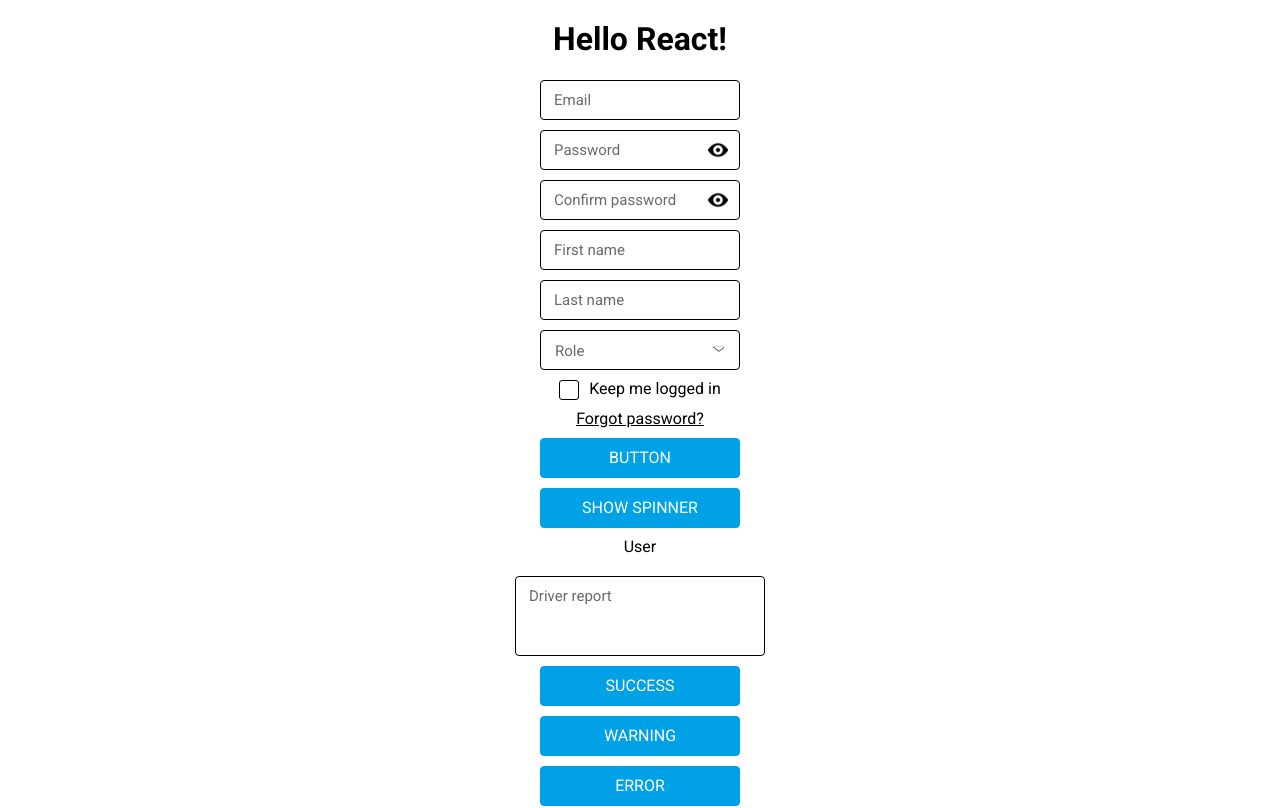
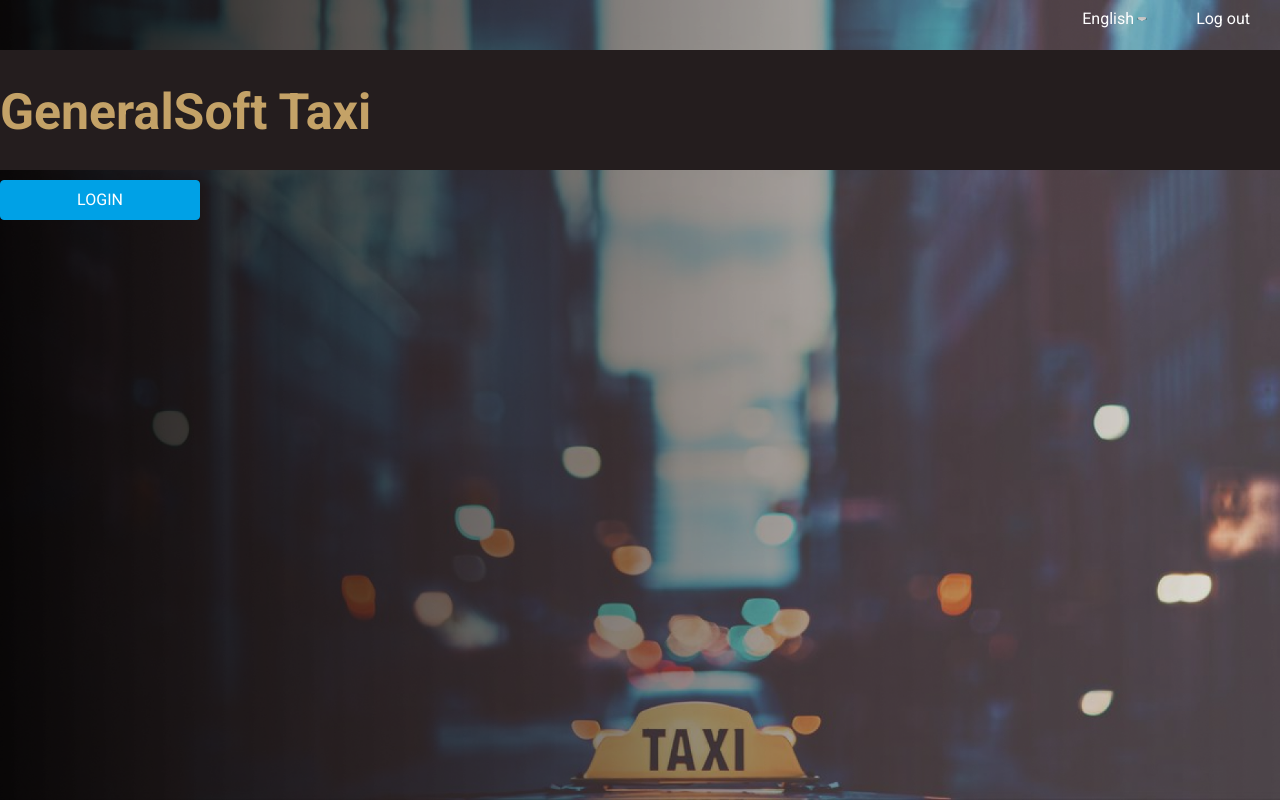
Before and after one commit to grigory-lebedev-usa/circle-ci-e2e-tests, a React (Create React App) app: page / in a window 1280 px wide. Shown: the top 808 px of the page. Built offline with nearby package versions, Linux system fonts and the light colour scheme.

Commit message:
add component page-wrapper [TAXIT-33]

```diff
--- a/src/App.css
+++ b/src/App.css
@@ -1,18 +1,3 @@
 * {
   font-family: 'Roboto', sans-serif;
 }
-
-.App {
-  text-align: center;
-  display: flex;
-  justify-content: center;
-  align-items: center;
-  height: 100%;
-  margin-bottom: 100px;
-}
-
-.App-content {
-  display: flex;
-  flex-direction: column;
-  align-items: center;
-}
--- a/src/App.jsx
+++ b/src/App.jsx
@@ -1,145 +1,74 @@
-import React, { useCallback, useRef, useState } from 'react';
+import React, { useState } from 'react';
 
 import './App.css';
-import uniqid from 'uniqid';
+import PageWrapper from './shared/components/PageWrapper/PageWrapper';
+// import uniqid from 'uniqid';
 
-import FormInput from './shared/components/form-elements/FormInput/FormInput';
-import FormCheckbox from './shared/components/form-elements/FormCheckbox/FormCheckbox';
-import FormDropDown from './shared/components/form-elements/FormDropDown/FormDropDown';
+// import FormInput from './shared/components/form-elements/FormInput/FormInput';
+// import FormCheckbox from './shared/components/form-elements/FormCheckbox/FormCheckbox';
+// import FormDropDown from './shared/components/form-elements/FormDropDown/FormDropDown';
 import FormButton from './shared/components/form-elements/FormButton/FormButton';
-import Textarea from './shared/components/Textarea/Textarea';
-import ProgressSpinner from './shared/components/ProgressSpinner/ProgressSpinner';
-import Notifications from './shared/components/Notifications/Notifications';
-import Modal from './shared/components/Modal/Modal';
-import Link from './shared/components/Link/Link';
-import Hint from './shared/components/Hint/Hint';
-import DropDown from './shared/components/DropDown/DropDown';
-import Button from './shared/components/Button/Button';
-import { MAX_NOTIFICATION_NUMBER } from './shared/components/Notifications/notifications.constants';
-import { buttonColors, buttonSizes } from './shared/components/Button/button.constants';
-import { notificationTypes } from './shared/components/Notifications/components/Notification/notification.constants';
-import { inputTypes } from './shared/components/form-elements/FormInput/form-input.constants';
+// import Textarea from './shared/components/Textarea/Textarea';
+// import ProgressSpinner from './shared/components/ProgressSpinner/ProgressSpinner';
+// import Notifications from './shared/components/Notifications/Notifications';
+// import Modal from './shared/components/Modal/Modal';
+// import Link from './shared/components/Link/Link';
+// import Hint from './shared/components/Hint/Hint';
+// import DropDown from './shared/components/DropDown/DropDown';
+// import Button from './shared/components/Button/Button';
+// import { MAX_NOTIFICATION_NUMBER } from './shared/components/Notifications/notifications.constants';
+// import { buttonColors, buttonSizes } from './shared/components/Button/button.constants';
+// import { notificationTypes } from './shared/components/Notifications/components/Notification/notification.constants';
+// import { inputTypes } from './shared/components/form-elements/FormInput/form-input.constants';
 
 function App() {
-  const [visibilitySpinner, setVisibilitySpinner] = useState(false);
-  const [openedModal, setOpenedModal] = useState(false);
-  const [notifications, setNotifications] = useState([]);
-  const notificationsRef = useRef([]);
+  // const [visibilitySpinner, setVisibilitySpinner] = useState(false);
+  // const [openedModal, setOpenedModal] = useState(false);
+  const [isLogin, setIsLogin] = useState(true);
+  // const [notifications, setNotifications] = useState([]);
+  // const notificationsRef = useRef([]);
 
-  const openModal = () => {
-    setOpenedModal(true);
+  // const openModal = () => {
+  //   setOpenedModal(true);
+  // };
+
+  // const closeModal = () => {
+  //   setOpenedModal(false);
+  // };
+
+  // const showNotification = (text, type) => {
+  //   if (notifications.length === MAX_NOTIFICATION_NUMBER) {
+  //     notificationsRef.current.shift();
+  //   }
+  //   notificationsRef.current.push({ text, type, id: uniqid() });
+  //   setNotifications([...notificationsRef.current]);
+  // };
+
+  // const deleteNotification = useCallback((id) => {
+  //   notificationsRef.current = notificationsRef.current.filter(
+  //     (notification) => notification.id !== id
+  //   );
+  //   setNotifications(notificationsRef.current);
+  // }, []);
+
+  // const showSpinner = () => {
+  //   setVisibilitySpinner(true);
+  //   setTimeout(() => {
+  //     setVisibilitySpinner(false);
+  //   }, 3000);
+  // };
+
+  const handleLogout = () => {
+    setIsLogin(false);
   };
-
-  const closeModal = () => {
-    setOpenedModal(false);
-  };
-
-  const showNotification = (text, type) => {
-    if (notifications.length === MAX_NOTIFICATION_NUMBER) {
-      notificationsRef.current.shift();
-    }
-    notificationsRef.current.push({ text, type, id: uniqid() });
-    setNotifications([...notificationsRef.current]);
-  };
-
-  const deleteNotification = useCallback((id) => {
-    notificationsRef.current = notificationsRef.current.filter(
-      (notification) => notification.id !== id
-    );
-    setNotifications(notificationsRef.current);
-  }, []);
-
-  const showSpinner = () => {
-    setVisibilitySpinner(true);
-    setTimeout(() => {
-      setVisibilitySpinner(false);
-    }, 3000);
-  };
-
   return (
-    <div className="App">
-      <Notifications notifications={notifications} onDelete={deleteNotification} />
+    <div>
+      {/* <Notifications notifications={notifications} onDelete={deleteNotification} />
       <ProgressSpinner isOpened={visibilitySpinner} />
-      <Modal isOpened={openedModal} closeModal={closeModal}>
-        <h1>Hello!</h1>
-      </Modal>
-      <div className="App-content">
-        <h1>Hello React!</h1>
-        <FormInput
-          id="email"
-          type={inputTypes.email}
-          label="Email"
-          pattern="[A-Za-z0-9._%+-]+@[A-Za-z0-9.-]+\.[A-Za-z]{2,4}$"
-          placeholder="Email"
-        />
-        <FormInput
-          id="pass"
-          type={inputTypes.password}
-          label="Password"
-          pattern="^(?=.*[a-z])(?=.*[A-Z])(?=.*\d)[a-zA-Z\d]{8,}$"
-          placeholder="Password"
-        />
-        <FormInput
-          id="confpass"
-          type={inputTypes.password}
-          label="Confirm password"
-          pattern="^(?=.*[a-z])(?=.*[A-Z])(?=.*\d)[a-zA-Z\d]{8,}$"
-          placeholder="Confirm password"
-        />
-        <FormInput id="fname" type={inputTypes.text} label="First name" placeholder="First name" />
-        <FormInput id="lname" type={inputTypes.text} label="Last name" placeholder="Last name" />
-        <FormDropDown
-          title="Role"
-          items={[
-            { id: 1, value: 'Client' },
-            { id: 2, value: 'Driver' }
-          ]}
-        />
-        <FormCheckbox id="checkbox" label="Keep me logged in" />
-        <Link
-          label="Forgot password?"
-          href="https://translate.yandex.ru/dictionary/en-ru/forgot%20password"
-        />
-        <FormButton>Button</FormButton>
-        <FormButton onClick={() => showSpinner()}>Show Spinner</FormButton>
-        <Hint content="User is blocked until 30.06.2022">User</Hint>
-        <Textarea id="textarea" label="Driver report" placeholder="Driver report" />
-        <FormButton
-          onClick={() =>
-            showNotification('Everything went successfully', notificationTypes.success)
-          }>
-          Success
-        </FormButton>
-        <FormButton onClick={() => showNotification('Warning', notificationTypes.warning)}>
-          Warning
-        </FormButton>
-        <FormButton onClick={() => showNotification('Error', notificationTypes.error)}>
-          Error
-        </FormButton>
-        <FormButton onClick={openModal}>Open modal</FormButton>
-        <Button size={buttonSizes.big} color={buttonColors.general}>
-          History
-        </Button>
-        <Button size={buttonSizes.medium} color={buttonColors.disabled}>
-          Ok
-        </Button>
-        <Button size={buttonSizes.small} color={buttonColors.accept}>
-          Accept
-        </Button>
-        <Button size={buttonSizes.small} color={buttonColors.cancel}>
-          Cancel
-        </Button>
-        <Button size={buttonSizes.extraSmall} color={buttonColors.primary}>
-          Car
-        </Button>
-        <DropDown
-          items={[
-            { id: 1, value: 'English' },
-            { id: 2, value: 'Russian' },
-            { id: 3, value: 'German' }
-          ]}
-        />
-      </div>
+       */}
+      <PageWrapper isLogin={isLogin} logout={handleLogout}>
+        <FormButton onClick={() => setIsLogin(true)}>Login</FormButton>
+      </PageWrapper>
     </div>
   );
 }
--- a/src/shared/components/DropDown/drop-down.module.css
+++ b/src/shared/components/DropDown/drop-down.module.css
@@ -1,9 +1,9 @@
 .dropdown__container {
   position: relative;
+  width: auto;
 }
 
 .dropdown__content {
-  margin-top: 10px;
   display: flex;
   align-items: center;
   justify-content: center;
@@ -11,7 +11,7 @@
 }
 
 .dropdown__text {
-  color: #000;
+  color: #fff;
 }
 
 .dropdown__arrow_down {
@@ -25,8 +25,8 @@
 .dropdown__list {
   position: absolute;
   box-sizing: border-box;
-  top: 25px;
-  right: 28%;
+  top: calc(100% + 5px);
+  right: calc(-14%);
   padding: 0;
   margin: 0;
   z-index: 2;
@@ -61,6 +61,7 @@
 .dropdown__item:last-child {
   border-bottom-left-radius: 6px;
   border-bottom-right-radius: 6px;
+  border-bottom: none;
 }
 
 .dropdown__item:first-child::after {
--- /dev/null
+++ b/src/shared/components/PageWrapper/PageWrapper.jsx
@@ -0,0 +1,53 @@
+import React from 'react';
+
+import PropTypes from 'prop-types';
+
+import DropDown from '../DropDown/DropDown';
+
+import classes from './page-wrapper.module.css';
+
+function PageWrapper({ children, isLogin, logout }) {
+  return (
+    <div className={classes.wrapper}>
+      <div className={classes.dropdown__block}>
+        <DropDown
+          items={[
+            { id: 1, value: 'English' },
+            { id: 2, value: 'Russian' },
+            { id: 3, value: 'German' }
+          ]}
+        />
+      </div>
+      {isLogin && (
+        <div className={classes.logout__block}>
+          <button onClick={logout} className={classes.logout_btn} type="submit">
+            Log out
+          </button>
+        </div>
+      )}
+      {isLogin && (
+        <div className={classes.header}>
+          <div className={classes.container}>
+            <div className={classes.header__content}>
+              <h1 className={classes.header__title}>GeneralSoft Taxi</h1>
+            </div>
+          </div>
+        </div>
+      )}
+
+      {children}
+    </div>
+  );
+}
+
+PageWrapper.propTypes = {
+  children: PropTypes.node.isRequired,
+  isLogin: PropTypes.bool,
+  logout: PropTypes.func.isRequired
+};
+
+PageWrapper.defaultProps = {
+  isLogin: false
+};
+
+export default PageWrapper;
--- /dev/null
+++ b/src/shared/components/PageWrapper/page-wrapper.module.css
@@ -0,0 +1,57 @@
+.wrapper {
+  position: absolute;
+  left: 0;
+  right: 0;
+  bottom: 0;
+  top: 0;
+  background-image: url(/public/img/background.png);
+  background-size: cover;
+  background-position: 0 bottom;
+  background-repeat: no-repeat;
+}
+
+.container {
+  max-width: 1600px;
+  margin: 0 auto;
+  position: relative;
+  box-sizing: border-box;
+}
+
+.dropdown__block {
+  position: absolute;
+  top: 10px;
+  right: 130px;
+}
+
+.logout__block {
+  position: absolute;
+  top: 10px;
+  right: 30px;
+}
+
+.logout_btn {
+  color: #fff;
+  background: none;
+  border: none;
+  cursor: pointer;
+  margin: 0;
+  padding: 0;
+  box-sizing: border-box;
+}
+
+.header {
+  margin-top: 50px;
+  width: 100%;
+  height: 120px;
+  background: #241D1E;
+}
+
+.header__content {
+  display: flex;
+  align-items: center;
+}
+
+.header__title {
+  color: #C4A267;
+  font-size: 50px;
+}
```
Also changed, not shown: public/img/background.png (added).
